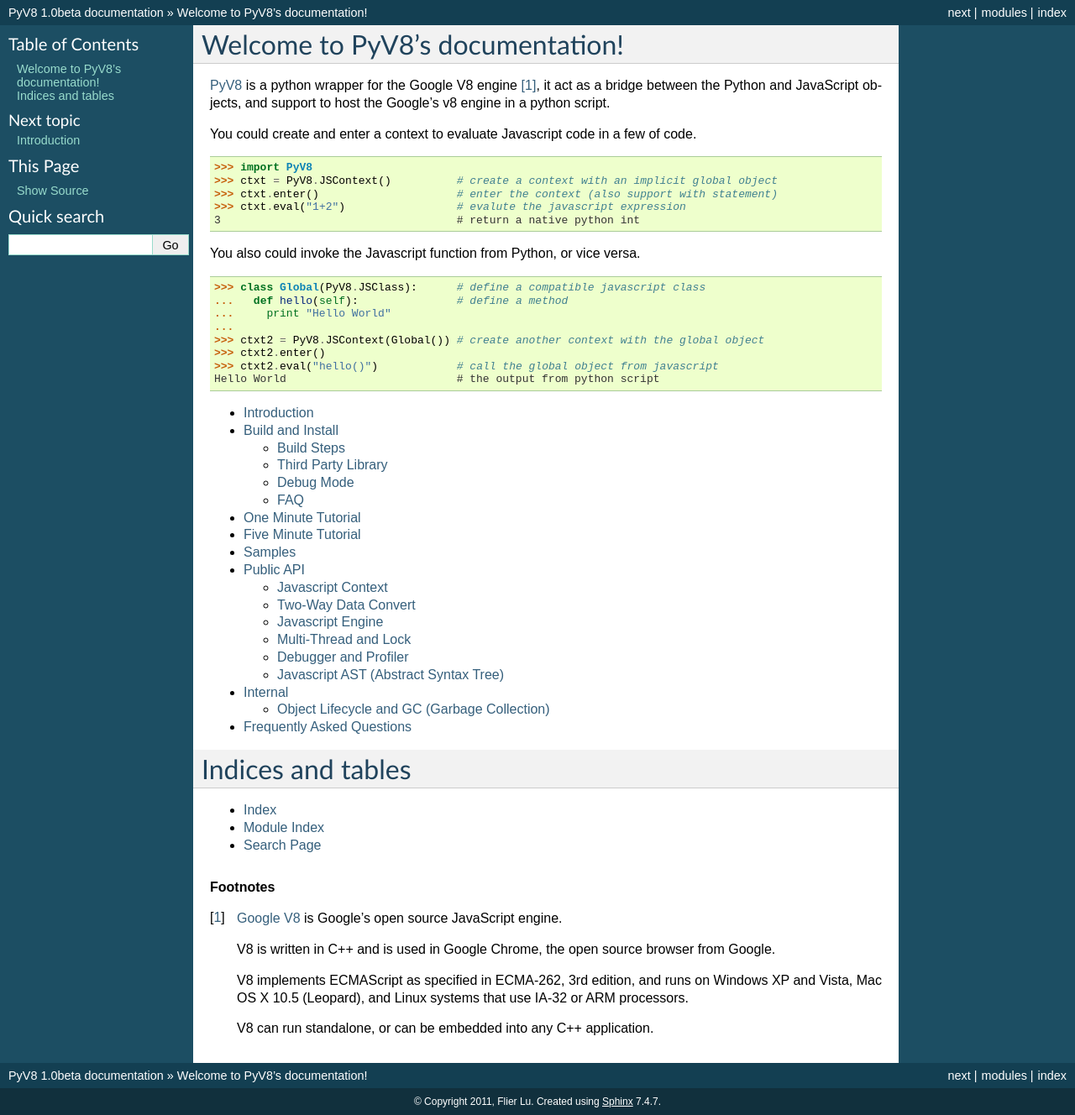
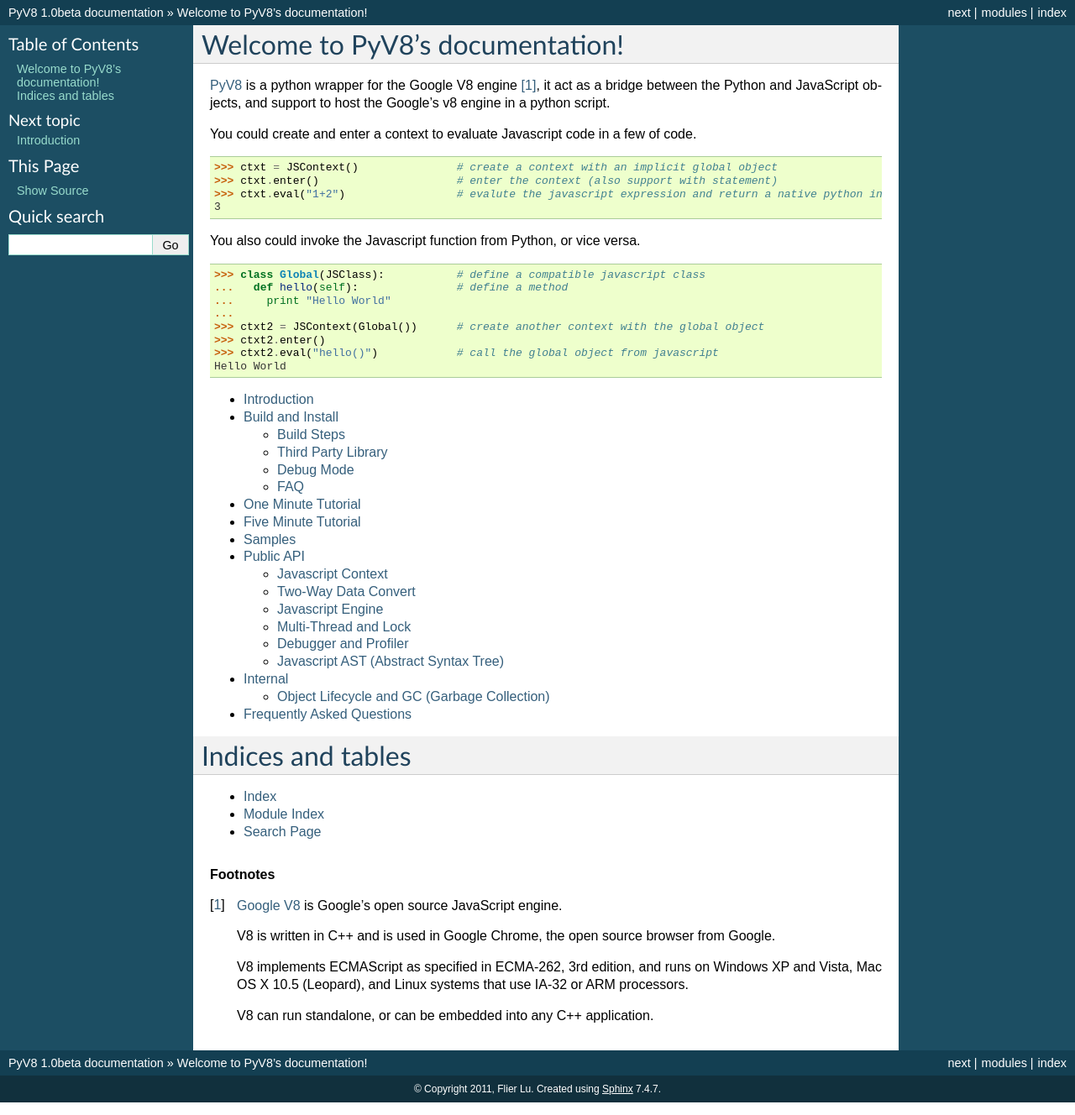
Before and after one commit to flier/pyv8, a Sphinx documentation site: the page built from doc/source/index.rst, in a window 1280 px wide. Shown: the whole page at 84% size. Built offline with Sphinx 7.4.7, drawn with Linux system fonts in a browser that asks for light colours.

```diff
--- a/doc/source/index.rst
+++ b/doc/source/index.rst
@@ -12,26 +18,25 @@ and support to host the Google's v8 engine in a python script.
 
 You could create and enter a context to evaluate Javascript code in a few of code.
 
-.. code-block:: python
+.. doctest::
 
-    >>> import PyV8
-    >>> ctxt = PyV8.JSContext()          # create a context with an implicit global object
-    >>> ctxt.enter()                     # enter the context (also support with statement)
-    >>> ctxt.eval("1+2")                 # evalute the javascript expression
-    3                                    # return a native python int
+   >>> ctxt = JSContext()               # create a context with an implicit global object
+   >>> ctxt.enter()                     # enter the context (also support with statement)
+   >>> ctxt.eval("1+2")                 # evalute the javascript expression and return a native python int
+   3
 
 You also could invoke the Javascript function from Python, or vice versa.
 
-.. code-block:: python
+.. doctest::
 
-    >>> class Global(PyV8.JSClass):      # define a compatible javascript class
+    >>> class Global(JSClass):           # define a compatible javascript class
     ...   def hello(self):               # define a method
     ...     print "Hello World"
     ...
-    >>> ctxt2 = PyV8.JSContext(Global()) # create another context with the global object
+    >>> ctxt2 = JSContext(Global())      # create another context with the global object
     >>> ctxt2.enter()
     >>> ctxt2.eval("hello()")            # call the global object from javascript
-    Hello World                          # the output from python script
+    Hello World
 
 .. toctree::
    :maxdepth: 2
```
Also changed, not shown: other parts of doc/source/index.rst (+6 -0 lines), doc/source/api/engine.rst (+38 -14 lines), 9 other files.
